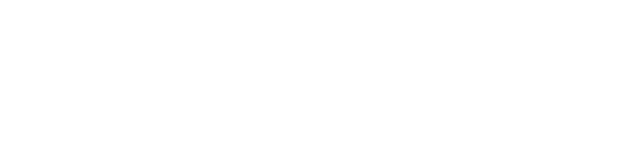
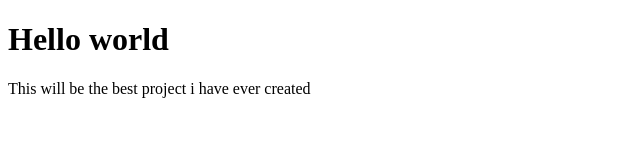
Before and after one commit to siddhantkale/git_practice, a plain HTML site: page index.html in a window 1280 px wide. Shown: the whole page, without its empty margins (0-640 px from the left). Drawn offline with Linux system fonts and the light colour scheme.

Commit message:
added new code to index.html

```diff
--- a/index.html
+++ b/index.html
@@ -6,6 +6,7 @@
     <title>Siddhant's Chess Game</title>
 </head>
 <body>
-
+    <h1>Hello world</h1>
+    <p>This will be the best project i have ever created</p>
 </body>
 </html>
```
